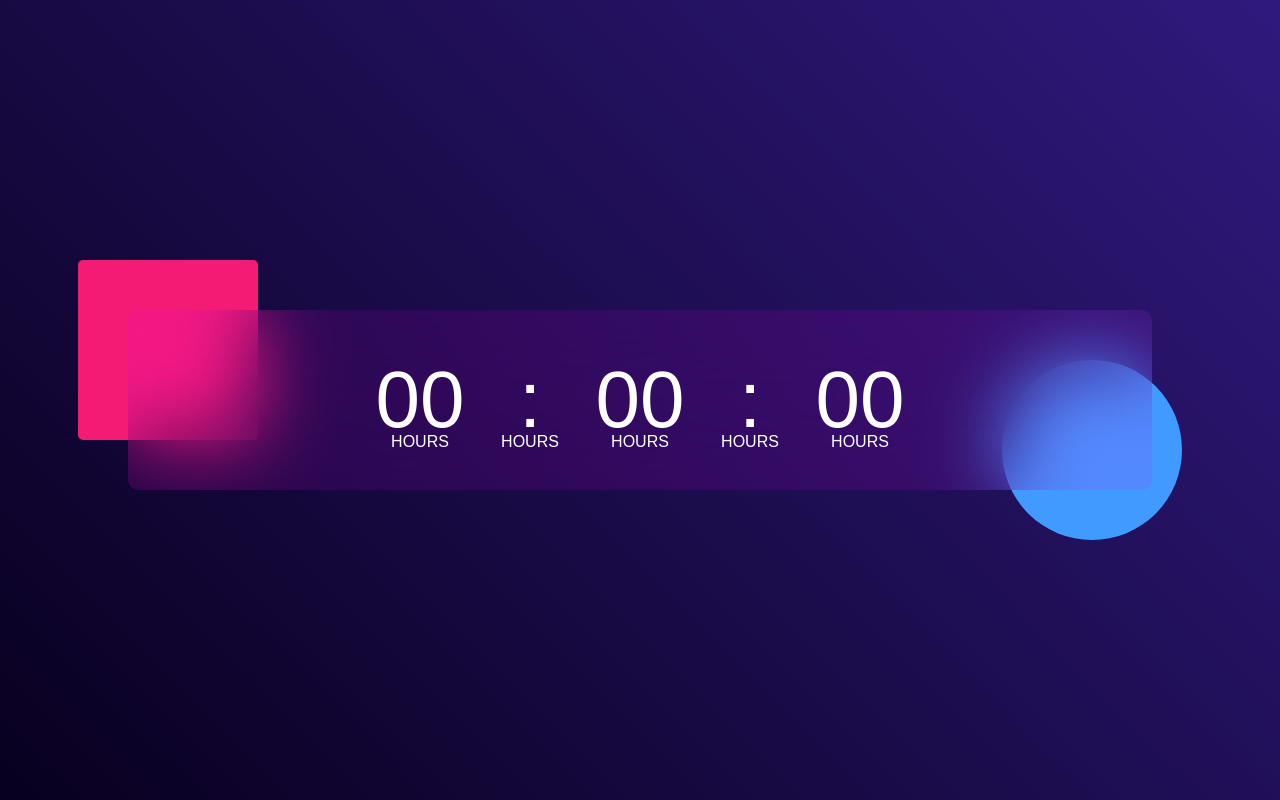
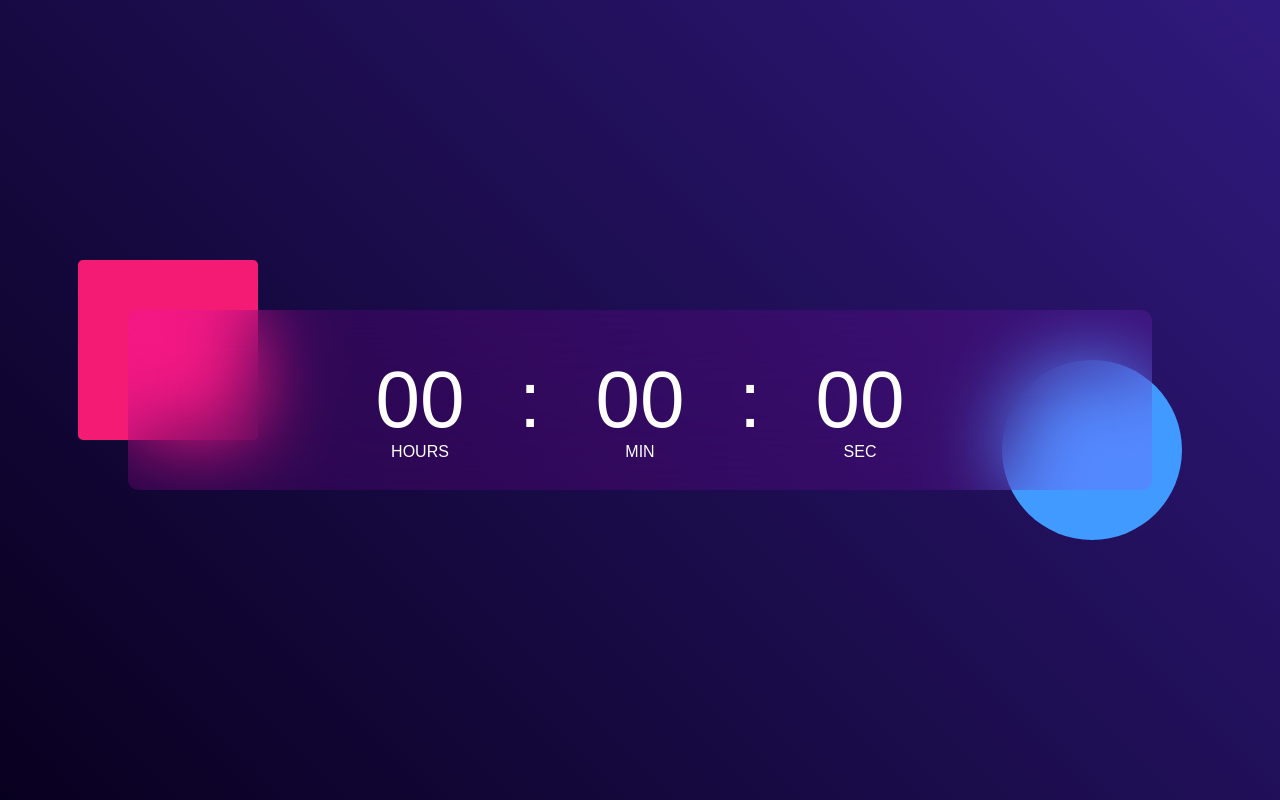
Before and after one commit to jishan1019/Js-Smart-Clock, a plain HTML site: page index.html in a window 1280 px wide. Drawn offline with Linux system fonts and the light colour scheme.

Commit message:
clock design complite

```diff
--- a/css/style.css
+++ b/css/style.css
@@ -43,12 +43,23 @@
 }
 
 .clock span::after{
-    content: 'HOURS';
     font-size: 16px;
     position: absolute;
-    bottom: -5px;
+    bottom: -15px;
     left: 50%;
     transform: translateX(-50%);
+}
+
+#hours::after{
+    content: 'HOURS';
+}
+
+#minute::after {
+    content: 'MIN';
+}
+
+#second::after {
+    content: 'SEC';
 }
 
 .container::before{
--- a/index.html
+++ b/index.html
@@ -15,11 +15,11 @@
     <main class="hero">
         <div class="container">
             <div class="clock">
-                <span>00</span>
+                <span id="hours">00</span>
                 <span>:</span>
-                <span>00</span>
+                <span id="minute">00</span>
                 <span>:</span>
-                <span>00</span>
+                <span id="second">00</span>
             </div>
         </div>
     </main>
```
